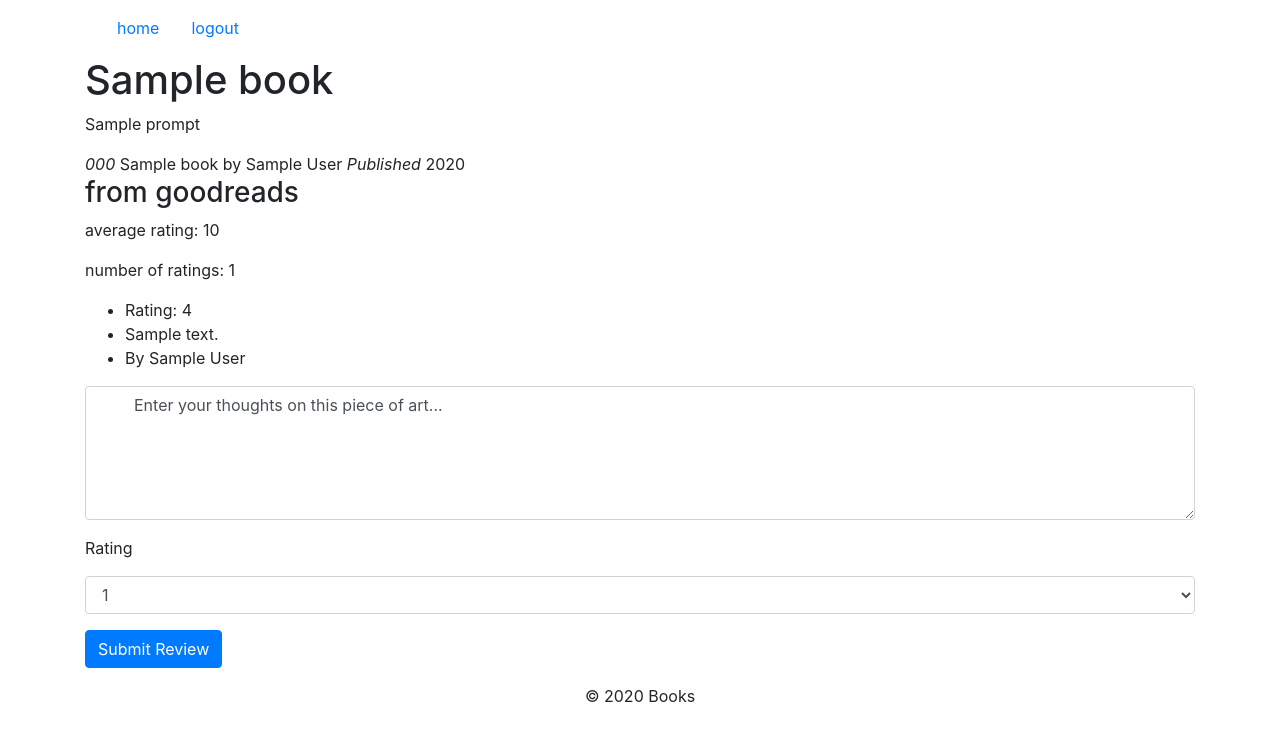
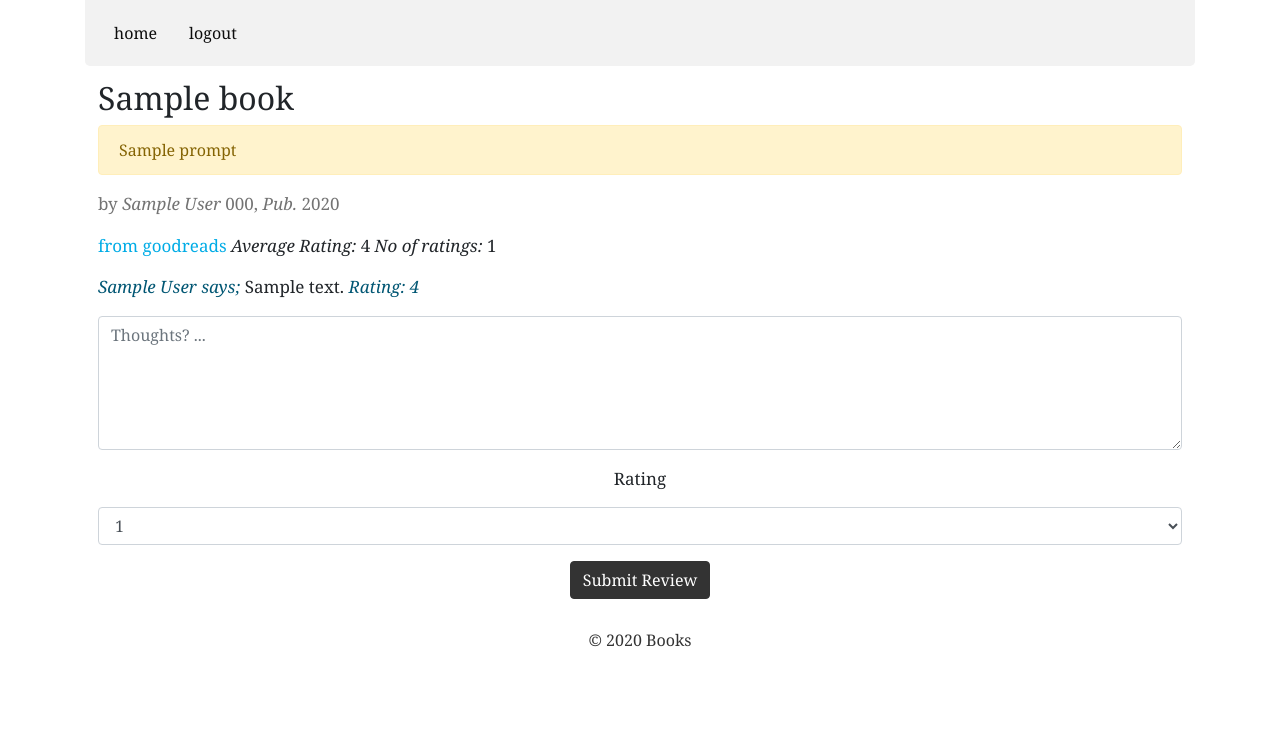
Before and after one commit to MosesBomera/CS50-Web, a Flask app: template project1/templates/book.html in a window 1280 px wide. Shown: the top 741 px of the page. Run offline with Flask 2, Linux system fonts and the light colour scheme; the template is opened without the code that fills it: most values are stand-ins (such as "Sample title", 1, 10 or a date in 2020); some libraries are stand-ins or nearby versions.

Commit message:
Add CSS styling

```diff
--- a/project1/application.py
+++ b/project1/application.py
@@ -121,21 +121,12 @@ def book(isbn):
     if 'username' not in session:
         return render_template('index.html')
 
-    # Goodreads api access
-    res = requests.get("https://www.goodreads.com/book/review_counts.json",
-                        params={"key": "ocupx05S7CqcE2wULHregQ", "isbns": isbn})
-
-    GOODREADS = dict()
-    if res.status_code == 200:
-        GOODREADS["average_rating"] = res.json()["books"][0]["average_rating"]
-        GOODREADS["work_ratings_count"] = res.json()["books"][0]["work_ratings_count"]
-
     prompt = '' # for multiple submissions
     if request.method == "POST":
         user_id = session["id"]
         # bar multiple submissions
         check = db.execute("SELECT review FROM reviews where user_id = :id AND book_isbn =:isbn ",
-                            {"id": user_id, "isbn": isbn})
+                            {"id": user_id, "isbn": isbn}).fetchone()
         if check != None:
             prompt = "You have already submitted a review for this book."
         else:
@@ -153,6 +144,15 @@ def book(isbn):
     reviews = db.execute("SELECT review, rating, full_name FROM reviews " \
                          "INNER JOIN users ON users.id = reviews.user_id where book_isbn = :isbn",
                          {"isbn": isbn}).fetchall()
+
+    # Goodreads api access
+    res = requests.get("https://www.goodreads.com/book/review_counts.json",
+                        params={"key": "ocupx05S7CqcE2wULHregQ", "isbns": isbn})
+
+    GOODREADS = dict()
+    if res.status_code == 200:
+        GOODREADS["average_rating"] = res.json()["books"][0]["average_rating"]
+        GOODREADS["work_ratings_count"] = res.json()["books"][0]["work_ratings_count"]
 
     return render_template("book.html", goodreads=GOODREADS, prompt=prompt, book=book, reviews=reviews)
 
--- /dev/null
+++ b/project1/static/stylesheets.css
@@ -0,0 +1,145 @@
+/* stylesheets.scss */
+* {
+  box-sizing: border-box;
+  margin: 0;
+  border: 0;
+}
+
+.container {
+  font-family: Cambria, Cochin, Georgia, Times, "Times New Roman", serif;
+}
+
+.container #index {
+  padding: 100px;
+}
+
+/* login-form */
+.container .login-form, .container .regsiter-form {
+  width: 310px;
+  background-color: #fff;
+  border-radius: 5px;
+  margin: auto;
+}
+.container .login-form h1, .container .regsiter-form h1 {
+  width: 70%;
+  color: #666666;
+  font-size: 32px;
+  margin: 28px auto;
+  margin-bottom: 20px;
+  text-align: center;
+}
+.container .login-form input, .container .regsiter-form input {
+  padding: 20px;
+  margin-bottom: 10px;
+  border-radius: 3px;
+  text-align: center;
+  width: 100%;
+  font-size: 18px;
+  transition: border 0.2s, background-color 0.2s;
+}
+
+form {
+  text-align: center;
+}
+
+.create-account {
+  text-align: center;
+  padding: 10px;
+  text-decoration: underline;
+}
+
+.create-account a:link,
+.create-account a:visited {
+  color: #777;
+}
+
+.btn-primary, .btn-primary:hover, .btn-primary:active {
+  background-color: #333333;
+  border-color: #333333;
+}
+
+.navbar {
+  background-color: #f2f2f2;
+  font-size: 1;
+}
+
+.nav-link {
+  color: #0d0d0d;
+}
+
+.nav-link:hover {
+  color: #999999;
+}
+
+.copyright {
+  color: #333333;
+}
+
+.by-line {
+  color: #737373;
+}
+
+.good-reads {
+  color: #00ace6;
+}
+
+/* Search results */
+.search-results {
+  list-style-type: none;
+  text-align: center;
+  margin-top: 13px;
+}
+.search-results li {
+  font-size: 17px;
+  border-bottom: 1px solid #f2f2f2;
+  padding: 4px;
+}
+
+.reviews {
+  text-align: justify;
+}
+
+.by-line-review, .ratings {
+  color: #005673;
+}
+
+/* Extra small devices (phones, 600px and down) */
+@media (max-width: 600px) {
+  .navbar, .page-body {
+    padding: 4px;
+  }
+}
+/* Small devices (portrait tablets and large phones, 600px and up) */
+@media (min-width: 600px) {
+  .navbar, .page-body {
+    padding: 4px;
+  }
+
+  .navbar {
+    border-radius: 0px 0px 5px 5px;
+  }
+}
+/* Medium devices (landscape tablets, 768px and up) */
+@media (min-width: 768px) {
+  .navbar, .page-body {
+    padding: 8px;
+  }
+
+  .page-body p {
+    font-size: 17px;
+  }
+}
+/* Large devices (laptops/desktops, 992px and up) */
+@media only screen and (min-width: 992px) {
+  .navbar, .page-body {
+    padding: 13px;
+  }
+}
+/* Extra large devices (large laptops and desktops, 1200px and up) */
+@media (min-width: 1200px) {
+  .navbar, .page-body {
+    padding: 13px;
+  }
+}
+
+/*# sourceMappingURL=stylesheets.css.map */
--- a/project1/static/stylesheets.scss
+++ b/project1/static/stylesheets.scss
@@ -0,0 +1,162 @@
+/* stylesheets.scss */
+$nav-background: #f2f2f2;
+$padding-sm: 4px;
+$padding-md: 8px;
+$padding-lg: 13px;
+$theme-color: #333333;
+
+* {
+  box-sizing: border-box;
+  margin: 0;
+  border: 0;
+}
+
+.container {
+  font-family: Cambria, Cochin, Georgia, Times, "Times New Roman", serif;
+}
+
+.container #index {
+  padding: 100px;
+}
+
+/* login-form */
+.container {
+  .login-form, .regsiter-form {
+    width: 310px;
+    // height: 0px;
+    background-color: #fff;
+    border-radius: 5px;
+    margin: auto;
+
+    h1 {
+      width: 70%;
+      color: #666666;
+      font-size: 32px;
+      margin: 28px auto;
+      margin-bottom: 20px;
+      text-align: center;
+    }
+
+    input {
+          padding: 20px;
+          margin-bottom: 10px;
+          border-radius: 3px;
+          text-align: center;
+          width: 100%;
+          font-size: 18px;
+          transition: border .2s, background-color .2s;
+    }
+  }
+}
+
+form {
+  text-align: center;
+}
+
+.create-account {
+			text-align: center;
+      padding: 10px;
+      text-decoration: underline;
+}
+
+.create-account a:link,
+.create-account a:visited{
+			// font-size: 12px;
+			color: #777;
+}
+
+.btn-primary, .btn-primary:hover, .btn-primary:active {
+  background-color: $theme-color;
+  border-color: $theme-color;
+}
+
+.navbar {
+  background-color: $nav-background;
+  font-size: 1
+}
+
+.nav-link {
+  color: #0d0d0d;
+}
+
+.nav-link:hover {
+  color: #999999;
+}
+
+.copyright {
+  color: $theme-color;
+}
+
+.by-line {
+  color: #737373;
+}
+
+.good-reads {
+  // color: #927F64;
+  color: #00ace6;
+}
+
+/* Search results */
+.search-results {
+  list-style-type: none;
+  text-align: center;
+  margin-top: 13px;
+
+  li {
+    font-size: 17px;
+    border-bottom: 1px solid #f2f2f2;
+    padding: 4px;
+  }
+}
+
+.reviews  {
+  text-align: justify;
+}
+
+.by-line-review, .ratings{
+  color: #005673;
+}
+
+/* Extra small devices (phones, 600px and down) */
+@media (max-width: 600px) {
+    .navbar, .page-body {
+        padding: $padding-sm;
+    }
+}
+
+/* Small devices (portrait tablets and large phones, 600px and up) */
+@media (min-width: 600px) {
+    .navbar, .page-body {
+        padding: $padding-sm;
+    }
+
+    .navbar {
+      border-radius: 0px 0px 5px 5px;
+    }
+}
+
+/* Medium devices (landscape tablets, 768px and up) */
+@media (min-width: 768px) {
+    .navbar, .page-body {
+        padding: $padding-md;
+    }
+
+    .page-body p {
+      font-size: 17px;
+    }
+}
+
+/* Large devices (laptops/desktops, 992px and up) */
+@media only screen and (min-width: 992px) {
+    .navbar, .page-body {
+        padding: $padding-lg;
+    }
+
+}
+
+/* Extra large devices (large laptops and desktops, 1200px and up) */
+@media (min-width: 1200px) {
+    .navbar, .page-body {
+        padding: $padding-lg;
+    }
+}
--- a/project1/templates/book.html
+++ b/project1/templates/book.html
@@ -7,40 +7,44 @@
 
 {% block body %}
 {% include 'partials/navbar.html' %}
+<div class="page-body">
   {% block heading %}
-  <h1 class="book-title">{{ book.title }}</h1>
+    <h2 class="book-title">{{ book.title }}</h2>
   {% endblock %}
 
   {% if prompt %}
-  <p>{{ prompt }}</p>
+  <div class="alert alert-warning" role="alert">
+    {{ prompt }}
+  </div>
   {% endif %}
 
   <div class="">
-  <i>{{ book.isbn }}</i> {{ book.title }} by {{ book.author }}
-  <i>Published</i> {{ book.year }}
+   <p class="by-line">by <i>{{ book.author }}</i> {{ book.isbn }}, <i>Pub.</i> {{ book.year }}</p>
 
     <!-- goodreads api results -->
     {% if goodreads %}
-    <h3>from goodreads</h3>
-    <p>average rating: {{ goodreads["average_ratig"] }}</p>
-    <p>number of ratings: {{ goodreads["work_ratings_count"] }}</p>
+      <p>
+        <span class="good-reads">from goodreads</span>
+        <i>Average Rating:</i> {{ goodreads["average_rating"] }}
+        <i>No of ratings:</i> {{ goodreads["work_ratings_count"] }}
+      </p>
     {%  endif %}
 
     {% if reviews %}
+    <div class="reviews">
       {% for review in reviews %}
-      <ul>
-        <li> Rating: {{ review.rating }}</li>
-        <li> {{ review.review }}</li>
-        <li> By {{ review.full_name }}</li>
-      </ul>
+        <p>
+          <span class="by-line-review"><i>{{ review.full_name }} says;</i> </span>
+          {{ review.review }}
+          <i class="ratings">Rating: {{ review.rating }}</i>
+        </p>
       {% endfor %}
+    </div>
     {% endif %}
 
     <form class="" action="{{ url_for('book', isbn=book.isbn)}}" method="post">
       <div class="form-group">
-      <textarea class="form-control" name="review" rows="5" placeholder="">
-        Enter your thoughts on this piece of art...
-      </textarea>
+        <textarea class="form-control" name="review" rows="5" placeholder="Thoughts? ..." required></textarea>
       </div>
       <p>Rating</p>
       <div class="form-group">
@@ -57,4 +61,5 @@
       </div>
     </form>
   </div>
+</div>
 {% endblock %}
--- a/project1/templates/layout.html
+++ b/project1/templates/layout.html
@@ -3,7 +3,7 @@
   <head>
     <title>Books | {% block title %} {% endblock %}</title>
     <link rel="stylesheet" href="https://stackpath.bootstrapcdn.com/bootstrap/4.4.1/css/bootstrap.min.css" integrity="sha384-Vkoo8x4CGsO3+Hhxv8T/Q5PaXtkKtu6ug5TOeNV6gBiFeWPGFN9MuhOf23Q9Ifjh" crossorigin="anonymous">
-    <link rel="stylesheet" href="{{ url_for('static', filename='stylesheet.css')}}">
+    <link rel="stylesheet" href="{{ url_for('static', filename='stylesheets.css')}}">
     <script type="text/javascript">
       if ( window.history.replaceState ) {
             window.history.replaceState( null, null, window.location.href );
@@ -12,15 +12,18 @@
   </head>
   <body>
   <div class="container">
+
       {% block body %}
 
-      {% block heading %}{% endblock %}
+      {% block heading %}
+      {% endblock %}
 
       {% endblock %}
+
       <footer>
               <div class="row">
                   <div class="col">
-                      <p class="text-center">&copy; 2020 Books</p>
+                      <p class="text-center copyright">&copy; 2020 Books</p>
                   </div>
               </div>
           </footer>
```
Also changed, not shown: project1/templates/home.html (+8 -3 lines), project1/templates/index.html (+16 -5 lines), project1/templates/register.html (+11 -1 lines), 1 other file. Lines whose indentation alone changed are shown as unchanged.
